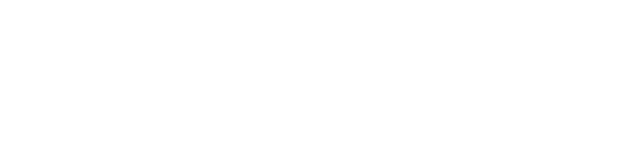
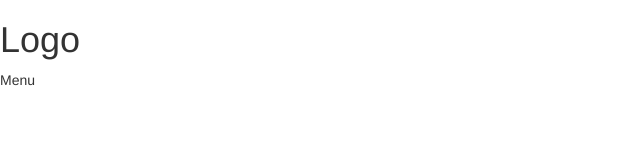
Before and after one commit to ryanfitch/hollbergArchitecture-master, a plain HTML site: page index.html in a window 1280 px wide. Shown: the whole page, without its empty margins (0-640 px from the left). Drawn offline with Linux system fonts and the light colour scheme.

Commit message:
third commit

```diff
--- a/index.html
+++ b/index.html
@@ -19,8 +19,9 @@
 
         <!-- Fav and touch icons -->
     </head>
-
 	<body>
+        <h1>Logo</h1>
+        <nav>Menu</nav>
 
     <!--================================================== -->
     <!-- Placed at the end of the document so the pages load faster -->
```
Also changed, not shown: images/bg.jpg (added).
